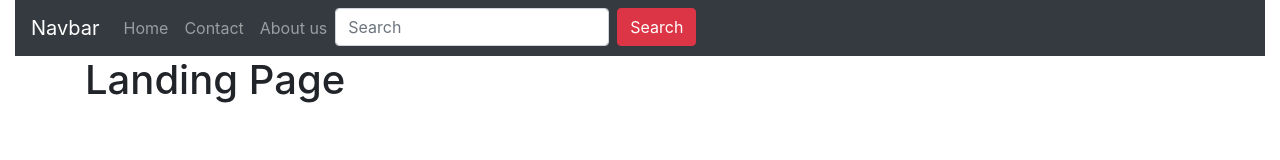
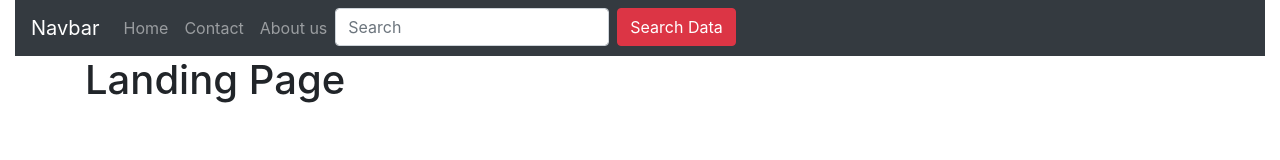
Before and after one commit to solomonchigozie/onepageweb, a plain HTML site: page index.html in a window 1280 px wide. Drawn offline with Linux system fonts and the light colour scheme.

Commit message:
search data was added

```diff
--- a/index.html
+++ b/index.html
@@ -39,7 +39,7 @@
                   type="text"
                   placeholder="Search"
                 />
-                <button class="btn btn-danger" type="submit">Search</button>
+                <button class="btn btn-danger" type="submit">Search Data</button>
               </form>
             </li>
           </ul>
```
